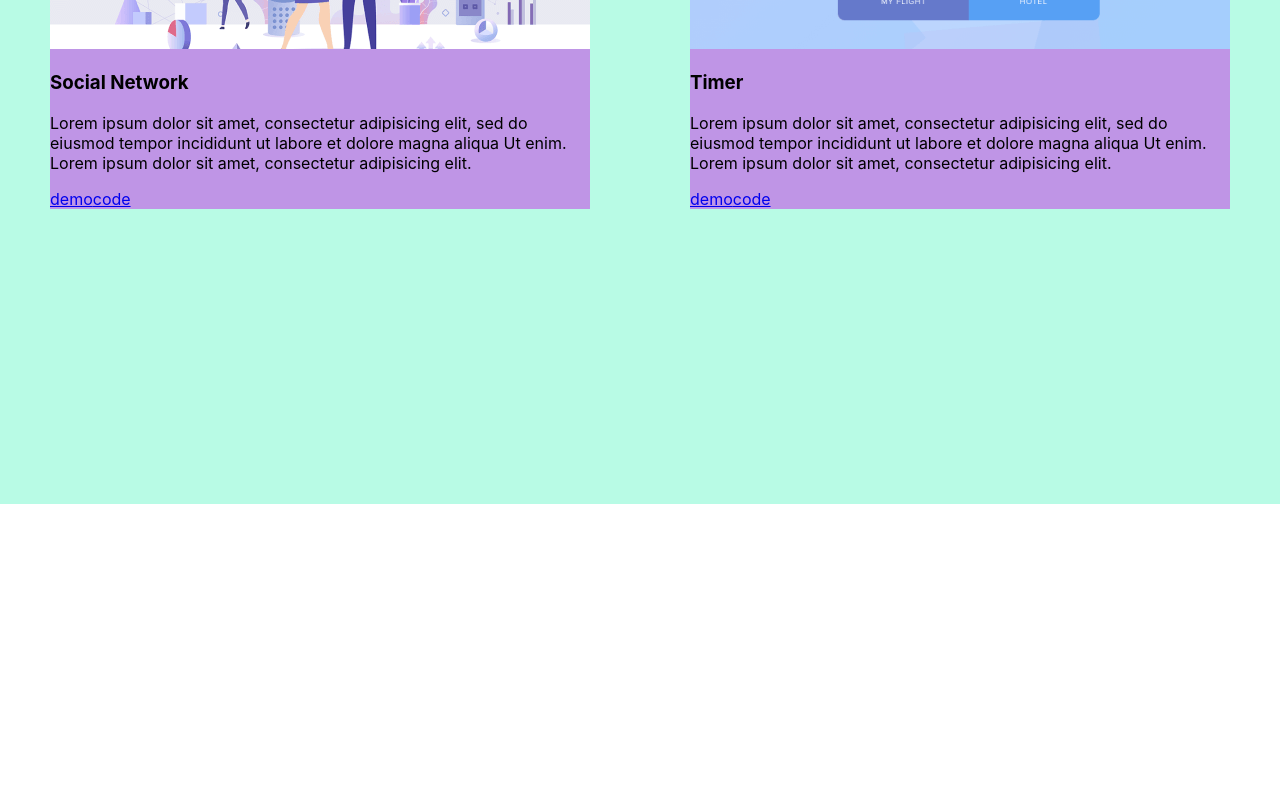
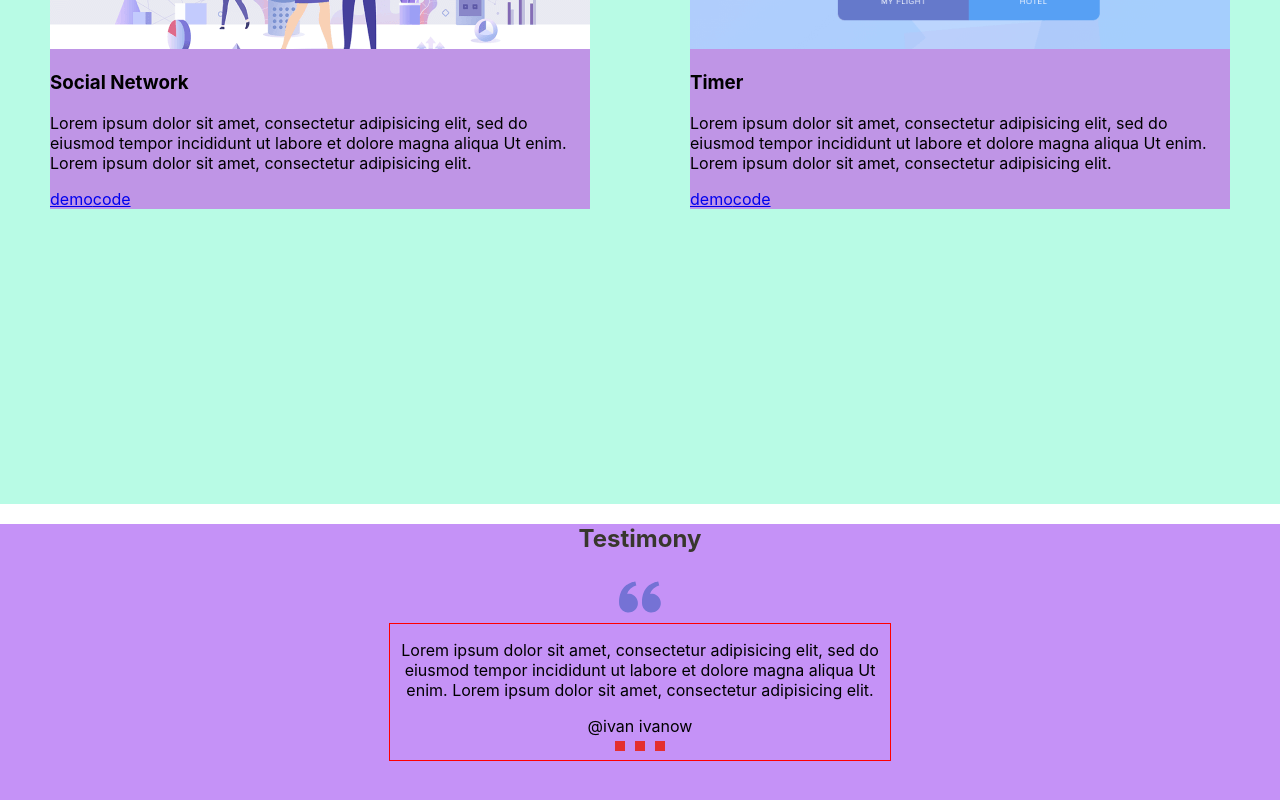
Before and after one commit to AndryGavrus/portfolio-project-first, a React app: page / in a window 1280 px wide. Shown: the part 1990-2790 px from the top of the page. Before the commit the page ends 2494 px from the top, so only its background shows below. Built offline with nearby package versions, Linux system fonts and the light colour scheme.

Commit message:
Add slider section

```diff
--- a/src/App.tsx
+++ b/src/App.tsx
@@ -2,6 +2,7 @@
 import { Header } from './layout/header/Header';
 import { Main } from './layout/sections/main/Main';
 import { Skills } from './layout/sections/skills/Skills';
+import { Testimony } from './layout/sections/testimony/Testimony';
 import { Works } from './layout/sections/works/Works';
 
 
@@ -13,6 +14,7 @@
             <Main/>
             <Skills/>
             <Works/>
+            <Testimony/>
         </div>
     );
 }
--- /dev/null
+++ b/src/components/slider/Slider.tsx
@@ -0,0 +1,56 @@
+import React from 'react'
+import styled from 'styled-components'
+import { FlexWrapper } from '../FlexWrapper'
+
+export const Slider = () => {
+    return (
+        <StyledSlyder>
+            <FlexWrapper>
+            <Slide>
+                <Text>
+                    Lorem ipsum dolor sit amet, consectetur adipisicing elit, sed do eiusmod tempor incididunt ut labore et dolore magna aliqua Ut enim. Lorem ipsum dolor sit amet, consectetur adipisicing elit.
+                </Text>
+                <Name>
+                @ivan ivanow
+                </Name>
+            </Slide>
+            </FlexWrapper>
+            <Pagination>
+                <span></span>
+                <span></span>
+                <span></span>
+            </Pagination>
+        </StyledSlyder>
+    )
+}
+
+const StyledSlyder = styled.div`
+    border: 1px solid red;
+    max-width: 500px;
+    display: flex;
+    flex-direction: column;
+    align-items: center;
+
+`
+
+const Slide = styled.div`
+    text-align: center;
+`
+
+const Text = styled.p`
+
+`
+
+const Name = styled.span`
+
+`
+
+const Pagination = styled.span`
+    span {
+        display: inline-block;
+        width: 10px;
+        height: 10px;
+        margin: 5px;
+        background-color: #e42f2f;
+    }
+`
--- /dev/null
+++ b/src/layout/sections/testimony/Testimony.tsx
@@ -0,0 +1,24 @@
+import React from 'react'
+import styled from 'styled-components'
+import { SectionTitle } from '../../../components/SectionTitle';
+import { Icon } from '../../../components/icon/Icon';
+import { Slider } from '../../../components/slider/Slider';
+import { FlexWrapper } from '../../../components/FlexWrapper';
+
+export const Testimony = () => {
+    return (
+        <StyledTestimony>
+            <SectionTitle>Testimony</SectionTitle>
+            <FlexWrapper direction='column' align='center'>
+            <Icon iconId={'quotes'}/>
+            <Slider/>
+
+            </FlexWrapper>
+        </StyledTestimony>
+    )
+};
+
+const StyledTestimony = styled.section`
+    min-height: 50vh;
+    background-color: #c592f7;
+`
```
